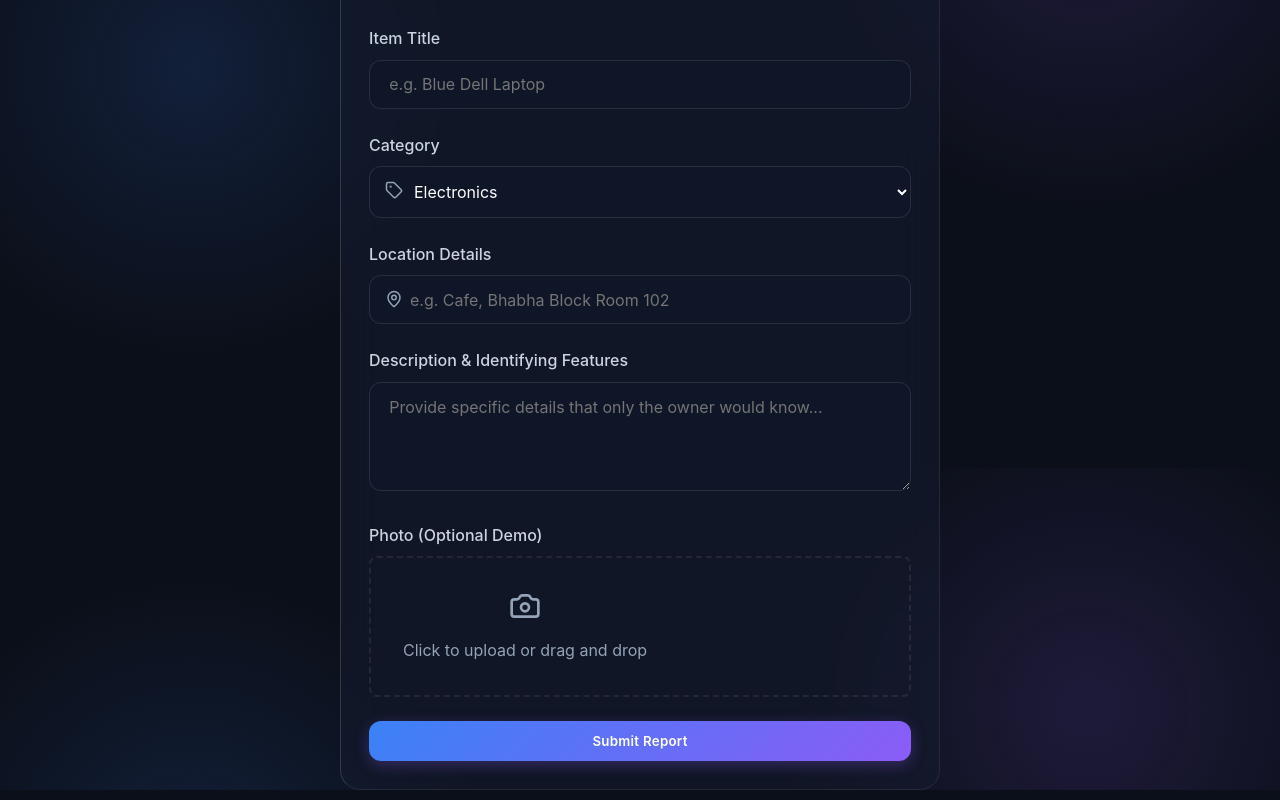
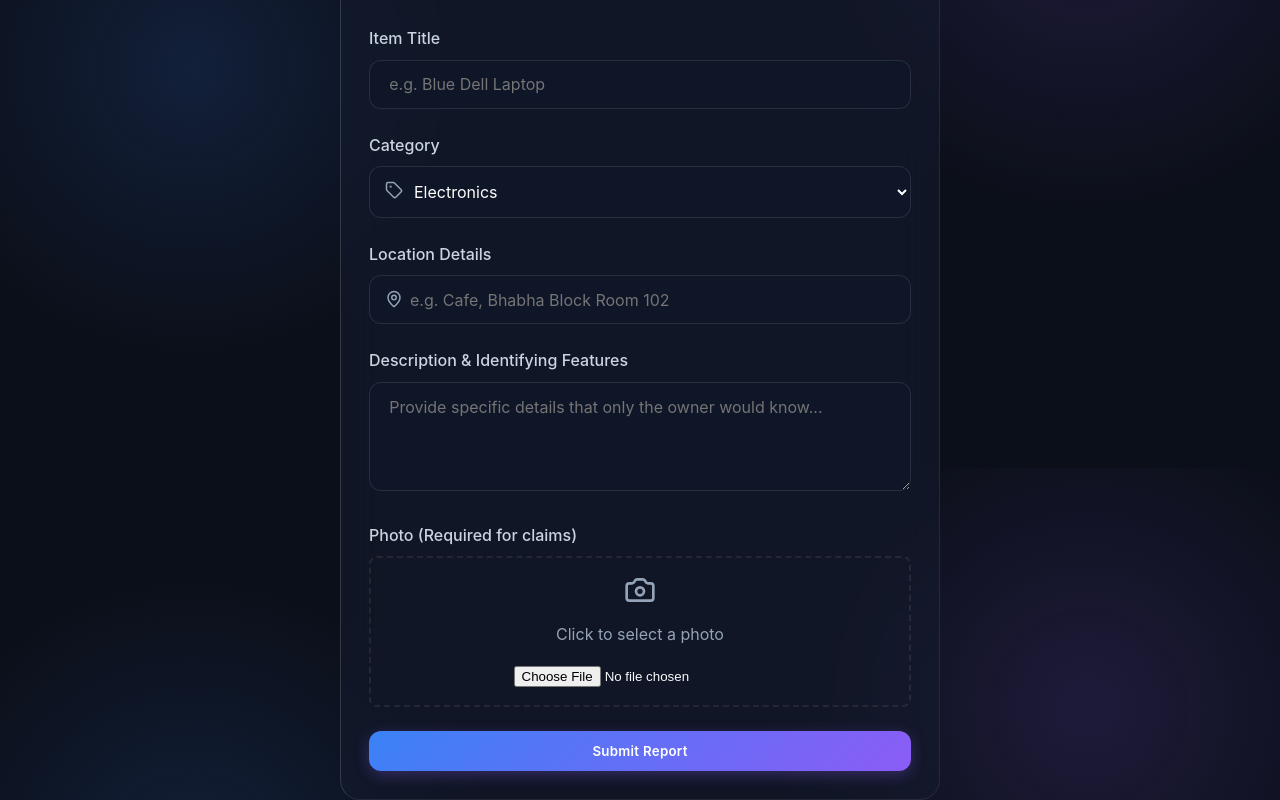
Before and after one commit to Shaurya0117/FindIt-ABES, a React (Vite) app in the folder frontend/: page /report in a window 1280 px wide. Shown: the part 332-1132 px from the top of the page. Built offline with nearby package versions, Linux system fonts and the light colour scheme.

Commit message:
Added Cloudinary image uploads

```diff
--- a/frontend/src/pages/ReportItem.jsx
+++ b/frontend/src/pages/ReportItem.jsx
@@ -11,6 +11,8 @@ function ReportItem() {
     status: 'LOST',
     location: ''
   });
+  const [imageFile, setImageFile] = useState(null);
+  const [imagePreview, setImagePreview] = useState(null);
   const [isSubmitting, setIsSubmitting] = useState(false);
 
   const handleSubmit = async (e) => {
@@ -18,11 +20,30 @@ function ReportItem() {
     setIsSubmitting(true);
 
     try {
+      let finalImageUrl = 'https://via.placeholder.com/300';
+      if (imageFile) {
+        const cloudName = import.meta.env.VITE_CLOUDINARY_CLOUD_NAME;
+        const uploadPreset = import.meta.env.VITE_CLOUDINARY_UPLOAD_PRESET;
+        if (cloudName && uploadPreset) {
+          const uploadData = new FormData();
+          uploadData.append('file', imageFile);
+          uploadData.append('upload_preset', uploadPreset);
+          const uploadRes = await fetch(`https://api.cloudinary.com/v1_1/${cloudName}/image/upload`, {
+            method: 'POST',
+            body: uploadData
+          });
+          const uploadJson = await uploadRes.json();
+          if (uploadJson.secure_url) finalImageUrl = uploadJson.secure_url;
+        } else {
+           console.warn('Cloudinary not configured, using placeholder');
+        }
+      }
+
       const API_URL = import.meta.env.VITE_API_URL || 'http://localhost:5000';
       const response = await fetch(`${API_URL}/api/items`, {
         method: 'POST',
         headers: { 'Content-Type': 'application/json' },
-        body: JSON.stringify(formData)
+        body: JSON.stringify({ ...formData, imageUrl: finalImageUrl })
       });
 
       if (response.ok) {
@@ -138,12 +159,26 @@ function ReportItem() {
           </div>
 
           <div className="form-group">
-            <label className="form-label">Photo (Optional Demo)</label>
-            <div className="flex items-center justify-center" style={{ border: '2px dashed var(--border-color)', borderRadius: '0.5rem', padding: '2rem', color: '#94a3b8' }}>
-              <div className="text-center">
-                <Camera size={32} style={{ margin: '0 auto 0.5rem auto' }} />
-                <p>Click to upload or drag and drop</p>
-              </div>
+            <label className="form-label">Photo (Required for claims)</label>
+            <div style={{ border: '2px dashed var(--border-color)', borderRadius: '0.5rem', padding: '1rem', textAlign: 'center' }}>
+              {imagePreview ? (
+                <div style={{ marginBottom: '1rem' }}>
+                  <img src={imagePreview} alt="Preview" style={{ maxHeight: '200px', borderRadius: '0.5rem', margin: '0 auto', objectFit: 'contain' }} />
+                  <button type="button" className="btn btn-primary" style={{ marginTop: '1rem' }} onClick={() => { setImageFile(null); setImagePreview(null); }}>Remove Photo</button>
+                </div>
+              ) : (
+                <>
+                  <Camera size={32} style={{ margin: '0 auto 0.5rem auto', color: '#94a3b8' }} />
+                  <p style={{ color: '#94a3b8', marginBottom: '1rem' }}>Click to select a photo</p>
+                  <input type="file" accept="image/*" onChange={(e) => {
+                      if (e.target.files && e.target.files[0]) {
+                        setImageFile(e.target.files[0]);
+                        setImagePreview(URL.createObjectURL(e.target.files[0]));
+                      }
+                    }}
+                  />
+                </>
+              )}
             </div>
           </div>
 
```
